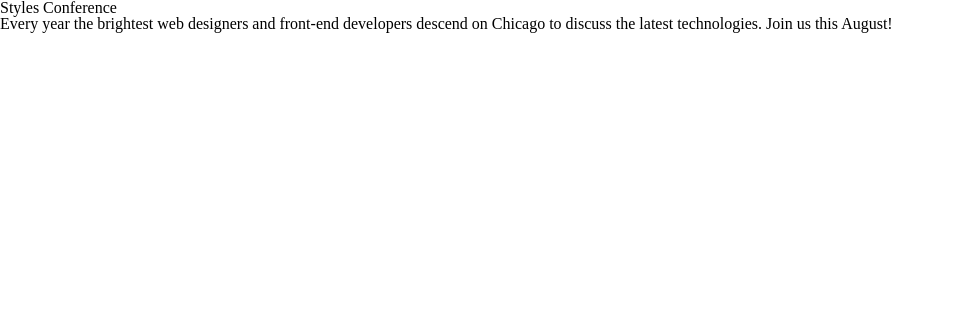
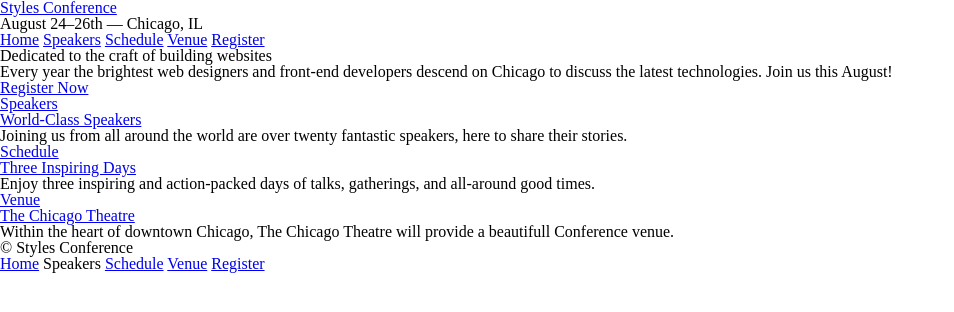
Before and after one commit to shishupalamigo/html_css_practice, a plain HTML site: page index.html in a window 1280 px wide. Shown: the whole page, without its empty margins (0-954 px from the left). Drawn offline with Linux system fonts and the light colour scheme.

Commit message:
add style conference layout

```diff
--- a/index.html
+++ b/index.html
@@ -7,9 +7,56 @@
     <link rel="stylesheet" href="style.css">
 </head>
 <body>
-    <h1>Styles Conference</h1>
+    <header>
+     <h1>
+         <a href="index.html">Styles Conference</a></h1>
+     <h3>August 24&ndash;26th &mdash; Chicago, IL</h3>
+     <nav>
+        <a href="index.html">Home</a>
+        <a href="speakers.html">Speakers</a>
+        <a href="schedule.html">Schedule</a>
+        <a href="venue.html">Venue</a>
+        <a href="register.html">Register</a>
+      </nav>
+    </header>
+    <section>
+        <h2>Dedicated to the craft of building websites</h2>
      <p>Every year the brightest web designers and front-end developers descend on Chicago to discuss the latest technologies. Join us this August!</p>
-
-    <script src="script.js"></script>
+     <a href="register.html">Register Now</a>
+    </section>
+    <section>
+        <section>
+            <a href="speakers.html">
+            <h5>Speakers</h5>
+            <h3>World-Class Speakers</h3>
+            </a>
+            <p>Joining us from all around the world are over twenty fantastic speakers, here to share their stories.</p>
+        </section>
+          <section>
+              <a href="schedule.html">
+            <h5>Schedule</h5>
+            <h3>Three Inspiring Days</h3>
+            </a>
+            <p>Enjoy three inspiring and action-packed days of talks, gatherings, and all-around good times.</p>
+        </section>
+          <section>
+              <a href="venue.html">
+              <h5>Venue</h5>
+              <h3>The Chicago Theatre</h3>
+              </a>
+              <p>Within the heart of downtown Chicago, The Chicago Theatre will provide a beautifull Conference venue. </p>
+            </section>
+    </section>
+    <footer>
+        <small>&copy; Styles Conference</small>
+        <nav>
+            <a href="index.html">Home</a>
+            <a hresf="speakers.html">Speakers</a>
+            <a href="schedule.html">Schedule</a>
+            <a href="venue.html">Venue</a>
+            <a href="register.html">Register</a>
+          </nav>
+      </footer>
+     <script src="script.js"></script>
 </body>
 </html>
```
Also changed, not shown: register.html (added, +23 -0 lines), schedule.html (added, +23 -0 lines), speakers.html (added, +24 -0 lines), venue.html (added, +23 -0 lines).
